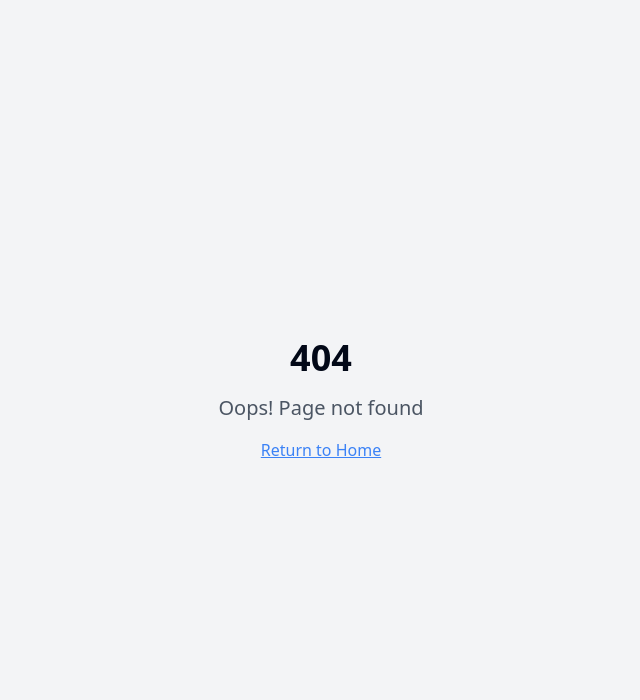
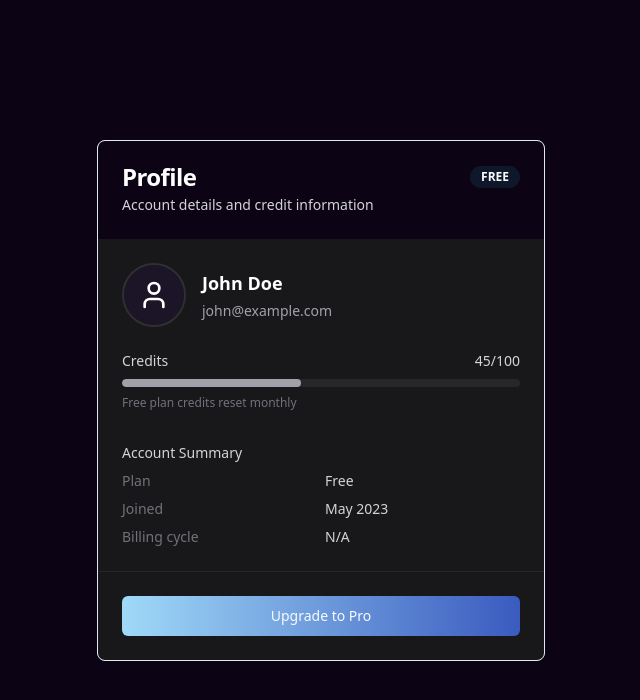
Before and after one commit to Bllliip/snipvibe, a React (Vite) app: page /demo/profile in a window 1280 px wide. Before the commit this address had no page. Shown: the top 700 px of the page, without its empty margins (319-959 px from the left). Built offline with nearby package versions, Linux system fonts and the light colour scheme.

Commit message:
Add profile info component
Implement a simple profile info component to display user credits, account name, and account type (free/paid).

```diff
--- a/src/App.tsx
+++ b/src/App.tsx
@@ -21,6 +21,8 @@ const App = () => (
         <Routes>
           <Route path="/" element={<Index />} />
           <Route path="/demo" element={<Demo.DemoOne />} />
+          <Route path="/demo/button" element={<Demo.HoverButtonDemo />} />
+          <Route path="/demo/profile" element={<Demo.ProfileDemo />} />
           <Route path="/sign-in" element={<SignIn />} />
           <Route path="/pricing" element={<Pricing />} />
           {/* ADD ALL CUSTOM ROUTES ABOVE THE CATCH-ALL "*" ROUTE */}
--- a/src/components/ui/hover-button.tsx
+++ b/src/components/ui/hover-button.tsx
@@ -105,8 +105,12 @@ const HoverButton = React.forwardRef<HTMLButtonElement, HoverButtonProps>(
         onPointerLeave={handlePointerLeave}
         {...props}
         style={{
-          "--circle-start": "var(--tw-gradient-from, #a0d9f8)",
-          "--circle-end": "var(--tw-gradient-to, #3a5bbf)",
+          // Fix for TypeScript error by using proper type for custom properties
+          ...{
+            '--circle-start': 'var(--tw-gradient-from, #a0d9f8)',
+            '--circle-end': 'var(--tw-gradient-to, #3a5bbf)',
+          } as React.CSSProperties,
+          ...props.style
         }}
       >
         {circles.map(({ id, x, y, color, fadeState }) => (
--- /dev/null
+++ b/src/components/ui/profile-info.tsx
@@ -0,0 +1,121 @@
+
+"use client"
+
+import * as React from "react"
+import { User } from "lucide-react"
+import { Card, CardHeader, CardTitle, CardDescription, CardContent, CardFooter } from "@/components/ui/card"
+import { Button } from "@/components/ui/button"
+import { Badge } from "@/components/ui/badge"
+import { Avatar, AvatarFallback, AvatarImage } from "@/components/ui/avatar"
+import { cn } from "@/lib/utils"
+import { useNavigate } from "react-router-dom"
+
+interface ProfileInfoProps extends React.HTMLAttributes<HTMLDivElement> {
+  username?: string;
+  email?: string;
+  plan?: "free" | "pro";
+  credits?: number;
+  maxCredits?: number;
+  avatarUrl?: string;
+}
+
+export function ProfileInfo({
+  username = "User",
+  email = "user@example.com",
+  plan = "free",
+  credits = 100,
+  maxCredits = 100,
+  avatarUrl,
+  className,
+  ...props
+}: ProfileInfoProps) {
+  const navigate = useNavigate()
+
+  const handleUpgrade = () => {
+    navigate('/pricing')
+  }
+
+  return (
+    <Card className={cn("w-full max-w-md overflow-hidden", className)} {...props}>
+      <CardHeader className={cn("bg-[#0c0414] text-white", plan === "pro" && "bg-gradient-to-r from-[#1c1528] to-[#0c0414]")}>
+        <div className="flex items-center justify-between">
+          <CardTitle className="text-white">Profile</CardTitle>
+          <Badge variant={plan === "free" ? "default" : "secondary"} className="uppercase">
+            {plan === "free" ? "Free" : "Pro"}
+          </Badge>
+        </div>
+        <CardDescription className="text-zinc-300">
+          Account details and credit information
+        </CardDescription>
+      </CardHeader>
+      <CardContent className="p-6 space-y-6 bg-zinc-900">
+        <div className="flex items-center gap-4">
+          <Avatar className="h-16 w-16 border-2 border-white/10">
+            {avatarUrl ? (
+              <AvatarImage src={avatarUrl} alt={username} />
+            ) : (
+              <AvatarFallback className="bg-[#1c1528] text-white">
+                <User className="h-8 w-8" />
+              </AvatarFallback>
+            )}
+          </Avatar>
+          <div className="space-y-1">
+            <h3 className="font-semibold text-lg text-white">{username}</h3>
+            <p className="text-sm text-zinc-400">{email}</p>
+          </div>
+        </div>
+
+        <div className="space-y-2">
+          <div className="flex items-center justify-between">
+            <span className="text-sm font-medium text-zinc-300">Credits</span>
+            <span className="text-sm text-zinc-300">{credits}/{maxCredits}</span>
+          </div>
+          <div className="h-2 bg-zinc-800 rounded-full overflow-hidden">
+            <div
+              className={cn(
+                "h-full rounded-full",
+                plan === "free"
+                  ? "bg-zinc-400"
+                  : "bg-gradient-to-r from-[#a0d9f8] to-[#3a5bbf]"
+              )}
+              style={{ width: `${(credits / maxCredits) * 100}%` }}
+            />
+          </div>
+          <p className="text-xs text-zinc-500">
+            {plan === "free"
+              ? "Free plan credits reset monthly"
+              : "Pro plan includes premium features and more credits"}
+          </p>
+        </div>
+
+        <div className="space-y-2 pt-2">
+          <h4 className="text-sm font-medium text-zinc-300">Account Summary</h4>
+          <div className="grid grid-cols-2 gap-2 text-sm">
+            <div className="text-zinc-500">Plan</div>
+            <div className="text-zinc-300 font-medium">{plan === "free" ? "Free" : "Professional"}</div>
+
+            <div className="text-zinc-500">Joined</div>
+            <div className="text-zinc-300 font-medium">May 2023</div>
+
+            <div className="text-zinc-500">Billing cycle</div>
+            <div className="text-zinc-300 font-medium">{plan === "free" ? "N/A" : "Monthly"}</div>
+          </div>
+        </div>
+      </CardContent>
+      <CardFooter className="flex justify-between p-6 bg-zinc-900 border-t border-zinc-800">
+        {plan === "free" ? (
+          <Button
+            onClick={handleUpgrade}
+            className="w-full bg-gradient-to-r from-[#a0d9f8] to-[#3a5bbf] hover:opacity-90 transition-opacity"
+          >
+            Upgrade to Pro
+          </Button>
+        ) : (
+          <Button variant="outline" className="w-full border-zinc-700 text-zinc-300 hover:bg-zinc-800">
+            Manage Subscription
+          </Button>
+        )}
+      </CardFooter>
+    </Card>
+  )
+}
--- a/src/pages/demo.tsx
+++ b/src/pages/demo.tsx
@@ -1,11 +1,9 @@
-
-// This is a demo of a preview
-// That's what users will see in the preview
 
 import { Hero1 } from "@/components/ui/hero-1";
 import { AppSidebar } from "@/components/app-sidebar";
 import { SidebarProvider } from "@/components/ui/sidebar";
 import { HoverButton } from "@/components/ui/hover-button";
+import { ProfileInfo } from "@/components/ui/profile-info";
 
 const DemoOne = () => {
   return (
@@ -28,7 +26,21 @@ const HoverButtonDemo = () => {
   );
 };
 
+const ProfileDemo = () => {
+  return (
+    <div className="min-h-screen flex items-center justify-center bg-[#0c0414] p-4">
+      <ProfileInfo
+        username="John Doe"
+        email="john@example.com"
+        plan="free"
+        credits={45}
+        maxCredits={100}
+      />
+    </div>
+  );
+};
+
 // IMPORTANT:
 // format of the export MUST be export default { DemoOneOrOtherName }
 // if you don't do this, the demo will not be shown
-export default { DemoOne, HoverButtonDemo };
+export default { DemoOne, HoverButtonDemo, ProfileDemo };
```
